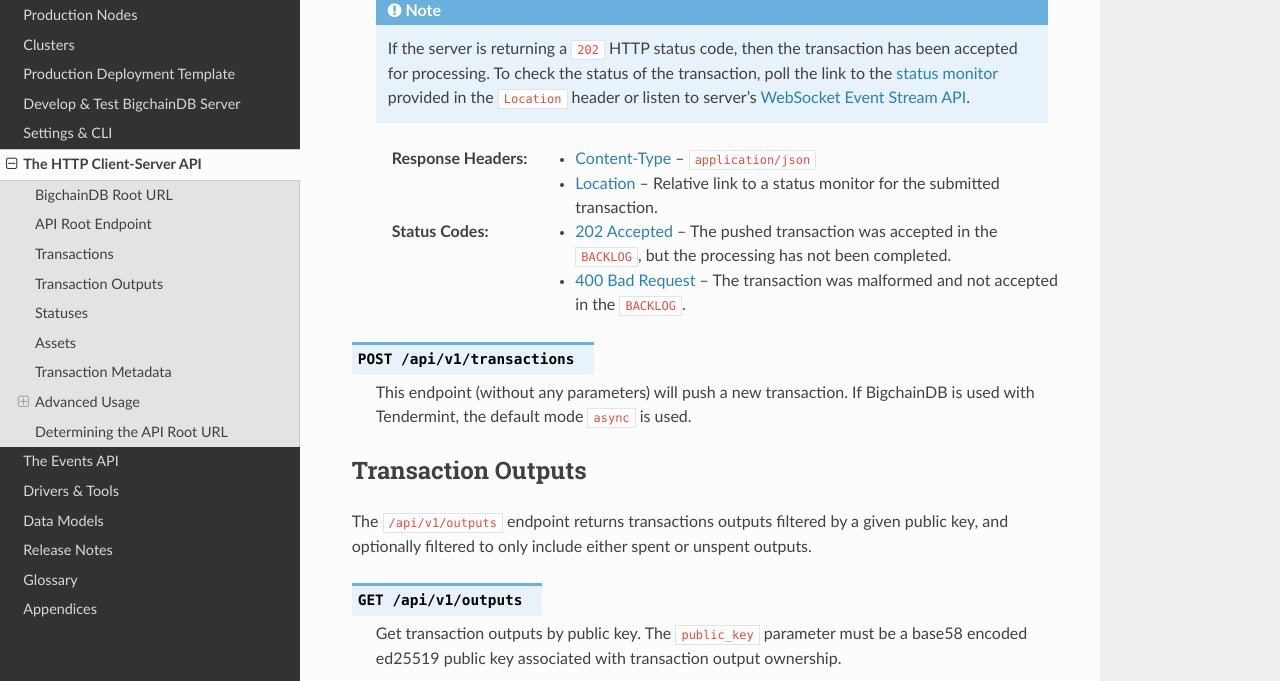
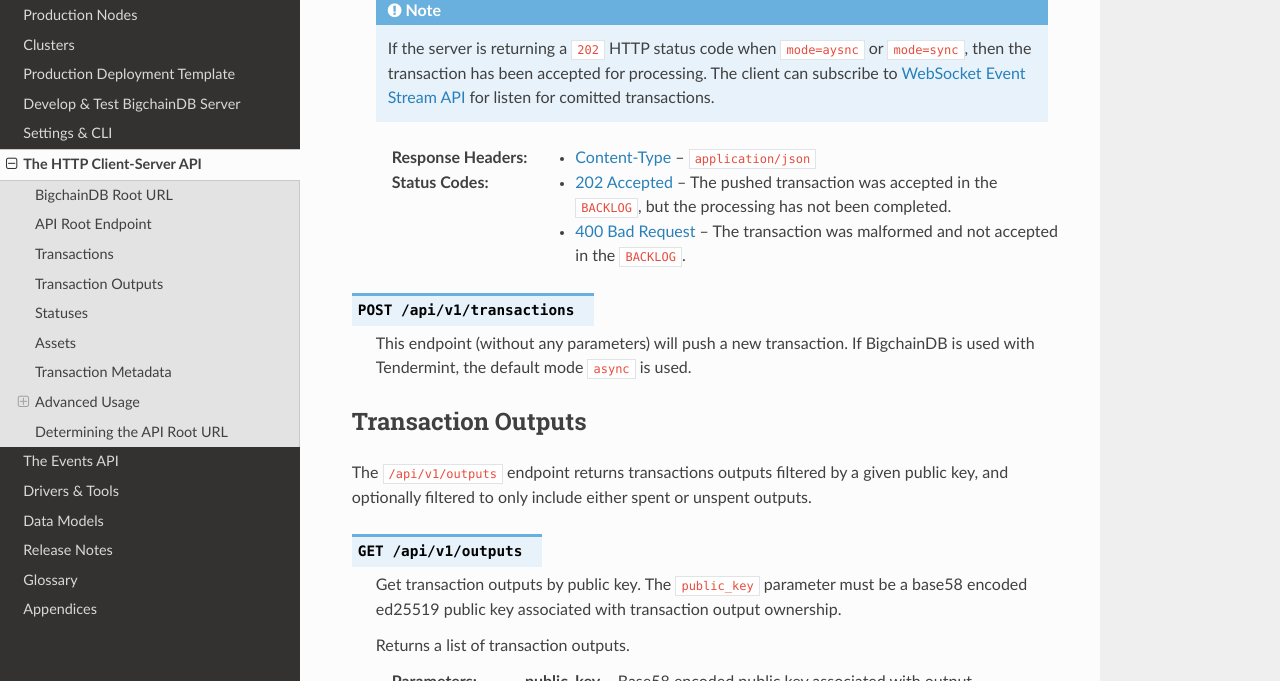
Before and after one commit to bigchaindb/bigchaindb, a Sphinx documentation site: the page built from docs/server/source/http-client-server-api.rst, in a window 1280 px wide and 900 px high, scrolled down 3267 px, cut to the strip 219-900 px from the top of the window. Built offline with Sphinx 7.4.7 and the Read the Docs theme 2.0.0, drawn with Linux system fonts in a browser that asks for light colours.

Commit message:
Remove location header from post txn response

```diff
--- a/docs/server/generate_http_server_api_documentation.py
+++ b/docs/server/generate_http_server_api_documentation.py
@@ -69,7 +69,6 @@
 
 TPLS['post-tx-response'] = """\
 HTTP/1.1 202 Accepted
-Location: ../statuses?transaction_id=%(txid)s
 Content-Type: application/json
 
 %(tx)s
--- a/docs/server/source/http-client-server-api.rst
+++ b/docs/server/source/http-client-server-api.rst
@@ -159,15 +159,11 @@
       :language: http
 
    .. note::
-       If the server is returning a ``202`` HTTP status code, then the
-       transaction has been accepted for processing. To check the status of the
-       transaction, poll the link to the
-       :ref:`status monitor <get_status_of_transaction>`
-       provided in the ``Location`` header or listen to server's
-       :ref:`WebSocket Event Stream API <The WebSocket Event Stream API>`.
+       If the server is returning a ``202`` HTTP status code when ``mode=aysnc`` or ``mode=sync``, then the
+       transaction has been accepted for processing. The client can subscribe to
+       :ref:`WebSocket Event Stream API <The WebSocket Event Stream API>` for listen for comitted transactions.
 
    :resheader Content-Type: ``application/json``
-   :resheader Location: Relative link to a status monitor for the submitted transaction.
 
    :statuscode 202: The pushed transaction was accepted in the ``BACKLOG``, but the processing has not been completed.
    :statuscode 400: The transaction was malformed and not accepted in the ``BACKLOG``.
```
Also changed, not shown: 1 other file.
